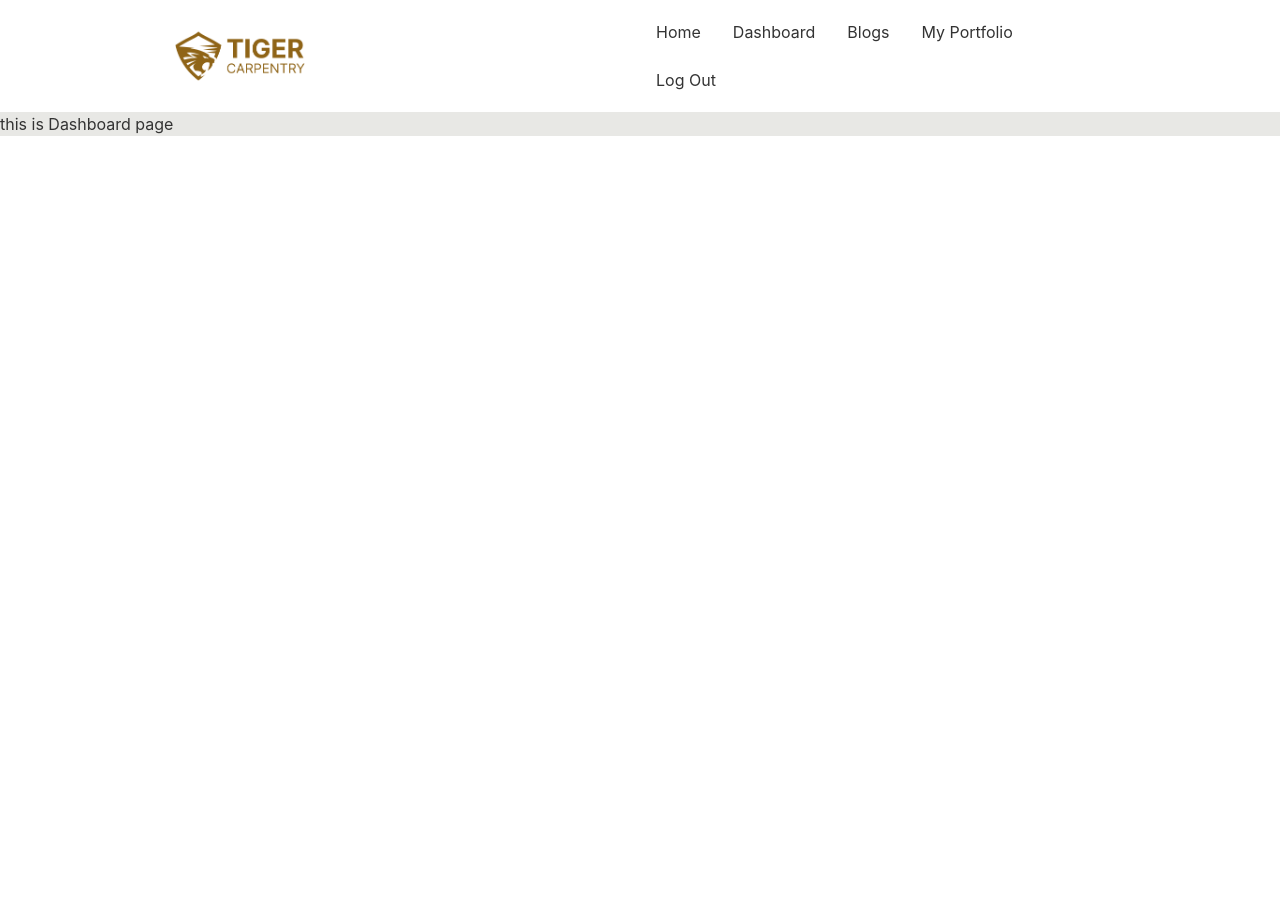
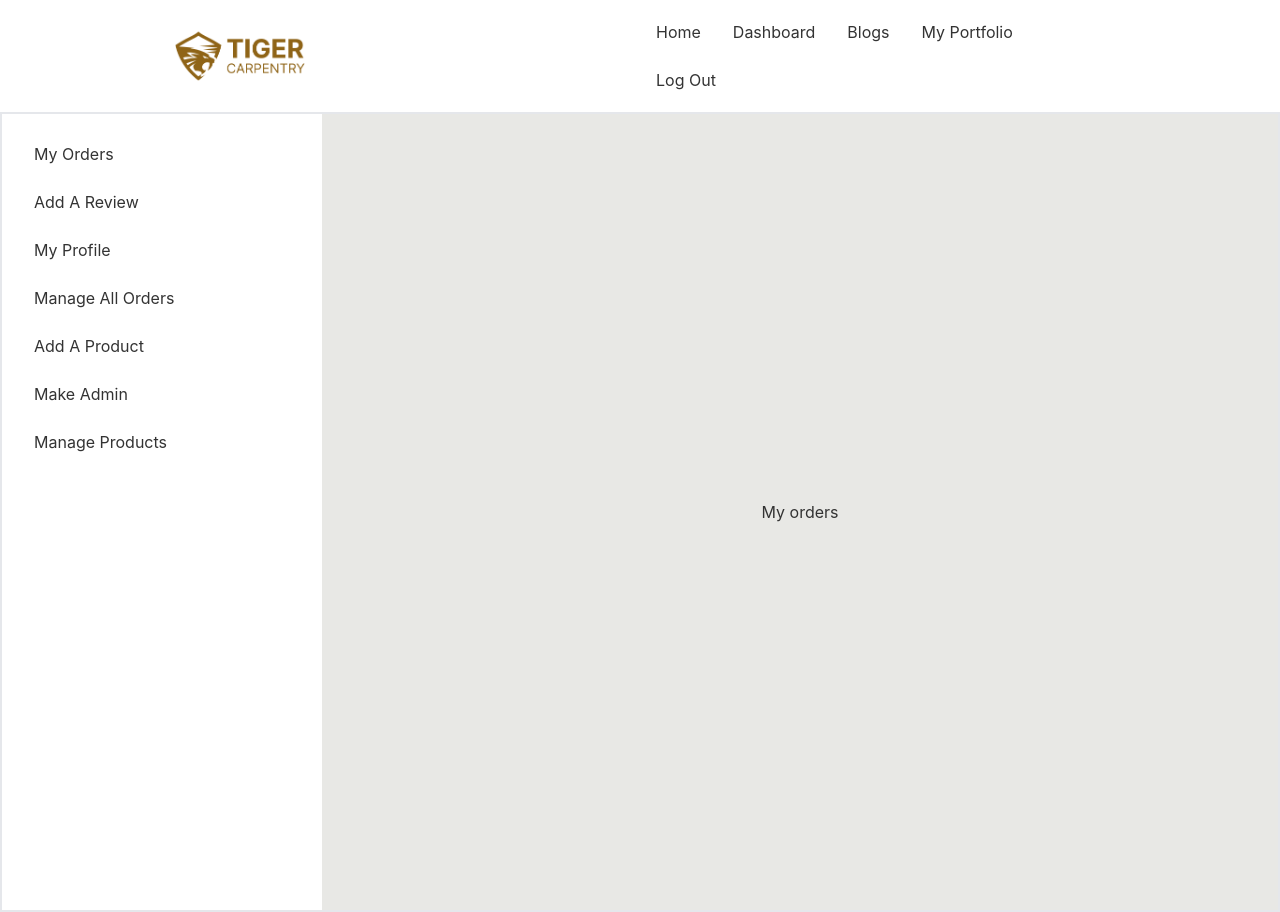
Before and after one commit to abdulmomin956/Tiger-Carpentry-client-side, a React (Create React App) app: page /dashboard in a window 1280 px wide. Before the commit the page ends 800 px from the top, so only its background shows below. Built offline with nearby package versions, Linux system fonts and the light colour scheme; no server answers; sample sign-in values are in the browser's storage.

Commit message:
dashboard with nested route

```diff
--- a/src/App.js
+++ b/src/App.js
@@ -1,7 +1,14 @@
 import { Route, Routes } from 'react-router-dom';
 import './App.css';
 import Blogs from './pages/Blogs/Blogs';
+import AddProduct from './pages/Dashboard/AddProduct';
+import AddReview from './pages/Dashboard/AddReview';
 import Dashboard from './pages/Dashboard/Dashboard';
+import MakeAdmin from './pages/Dashboard/MakeAdmin';
+import ManageOrders from './pages/Dashboard/ManageOrders';
+import ManageProducts from './pages/Dashboard/ManageProducts';
+import MyOrders from './pages/Dashboard/MyOrders';
+import MyProfile from './pages/Dashboard/MyProfile';
 import Home from './pages/Home/Home';
 import Login from './pages/Login/Login';
 import Register from './pages/Login/Register';
@@ -19,9 +26,19 @@ function App() {
         <Route path='/purchase' element={<Purchase />}></Route>
         <Route path='/dashboard' element={
           <RequireAuth>
-            <Dashboard />
+            <Dashboard >
+            </Dashboard>
           </RequireAuth>
-        }></Route>
+        }>
+
+          <Route path='/dashboard/' element={<MyOrders></MyOrders>}></Route>
+          <Route path='/dashboard/add-review' element={<AddReview></AddReview>}></Route>
+          <Route path='/dashboard/my-profile' element={<MyProfile />}></Route>
+          <Route path='/dashboard/manage-orders' element={<ManageOrders />}></Route>
+          <Route path='/dashboard/add-product' element={<AddProduct />}></Route>
+          <Route path='/dashboard/make-admin' element={<MakeAdmin />}></Route>
+          <Route path='/dashboard/manage-products' element={<ManageProducts />}></Route>
+        </Route>
         <Route path='/blogs' element={<Blogs />}></Route>
         <Route path='/portfolio' element={<Portfolio />}></Route>
         <Route path='/login' element={<Login />}></Route>
--- /dev/null
+++ b/src/pages/Dashboard/AddProduct.js
@@ -0,0 +1,11 @@
+import React from 'react';
+
+const AddProduct = () => {
+    return (
+        <div>
+            <h1>Add A Product</h1>
+        </div>
+    );
+};
+
+export default AddProduct;
--- /dev/null
+++ b/src/pages/Dashboard/AddReview.js
@@ -0,0 +1,11 @@
+import React from 'react';
+
+const AddReview = () => {
+    return (
+        <div>
+            <h1>Add a review</h1>
+        </div>
+    );
+};
+
+export default AddReview;
--- a/src/pages/Dashboard/Dashboard.js
+++ b/src/pages/Dashboard/Dashboard.js
@@ -1,9 +1,30 @@
 import React from 'react';
+import { Link, Outlet } from 'react-router-dom';
 
 const Dashboard = () => {
     return (
-        <div>
-            <h1>this is Dashboard page</h1>
+        <div class="drawer drawer-mobile border-2">
+            <input id="my-drawer-2" type="checkbox" class="drawer-toggle" />
+            <div class="drawer-content flex flex-col items-center justify-center">
+                {/* <!-- Page content here --> */}
+                <Outlet />
+                <label for="my-drawer-2" class="btn btn-primary drawer-button lg:hidden">Open drawer</label>
+
+            </div>
+            <div class="drawer-side">
+                <label for="my-drawer-2" class="drawer-overlay"></label>
+                <ul class="menu p-4 overflow-y-auto w-80 bg-base-100 text-base-content">
+                    {/* <!-- Sidebar content here --> */}
+                    <li><Link to='/dashboard'>My Orders</Link></li>
+                    <li><Link to='/dashboard/add-review'>Add A Review</Link></li>
+                    <li><Link to='/dashboard/my-profile'>My Profile</Link></li>
+                    <li><Link to='/dashboard/manage-orders'>Manage All Orders</Link></li>
+                    <li><Link to='/dashboard/add-product'>Add A Product</Link></li>
+                    <li><Link to='/dashboard/make-admin'>Make Admin</Link></li>
+                    <li><Link to='/dashboard/manage-products'>Manage Products</Link></li>
+                </ul>
+
+            </div>
         </div>
     );
 };
--- /dev/null
+++ b/src/pages/Dashboard/MakeAdmin.js
@@ -0,0 +1,11 @@
+import React from 'react';
+
+const MakeAdmin = () => {
+    return (
+        <div>
+            <h1>Make admin</h1>
+        </div>
+    );
+};
+
+export default MakeAdmin;
--- /dev/null
+++ b/src/pages/Dashboard/ManageOrders.js
@@ -0,0 +1,11 @@
+import React from 'react';
+
+const ManageOrders = () => {
+    return (
+        <div>
+            <h1>Manage all orders</h1>
+        </div>
+    );
+};
+
+export default ManageOrders;
--- /dev/null
+++ b/src/pages/Dashboard/ManageProducts.js
@@ -0,0 +1,11 @@
+import React from 'react';
+
+const ManageProducts = () => {
+    return (
+        <div>
+            <h1>Manage Products</h1>
+        </div>
+    );
+};
+
+export default ManageProducts;
--- /dev/null
+++ b/src/pages/Dashboard/MyOrders.js
@@ -0,0 +1,11 @@
+import React from 'react';
+
+const MyOrders = () => {
+    return (
+        <div>
+            <h1>My orders</h1>
+        </div>
+    );
+};
+
+export default MyOrders;
--- /dev/null
+++ b/src/pages/Dashboard/MyProfile.js
@@ -0,0 +1,11 @@
+import React from 'react';
+
+const MyProfile = () => {
+    return (
+        <div>
+            <h1>My Profile</h1>
+        </div>
+    );
+};
+
+export default MyProfile;
--- /dev/null
+++ b/src/pages/shared/LoadSpinner.js
@@ -0,0 +1,14 @@
+import React from 'react';
+
+const LoadSpinner = () => {
+    return (
+
+        <svg role="status" class="w-20 h-20 mr-2 text-gray-200 animate-spin dark:text-gray-600 fill-primary" viewBox="0 0 100 101" fill="none" xmlns="http://www.w3.org/2000/svg">
+            <path d="M100 50.5908C100 78.2051 77.6142 100.591 50 100.591C22.3858 100.591 0 78.2051 0 50.5908C0 22.9766 22.3858 0.59082 50 0.59082C77.6142 0.59082 100 22.9766 100 50.5908ZM9.08144 50.5908C9.08144 73.1895 27.4013 91.5094 50 91.5094C72.5987 91.5094 90.9186 73.1895 90.9186 50.5908C90.9186 27.9921 72.5987 9.67226 50 9.67226C27.4013 9.67226 9.08144 27.9921 9.08144 50.5908Z" fill="currentColor" />
+            <path d="M93.9676 39.0409C96.393 38.4038 97.8624 35.9116 97.0079 33.5539C95.2932 28.8227 92.871 24.3692 89.8167 20.348C85.8452 15.1192 80.8826 10.7238 75.2124 7.41289C69.5422 4.10194 63.2754 1.94025 56.7698 1.05124C51.7666 0.367541 46.6976 0.446843 41.7345 1.27873C39.2613 1.69328 37.813 4.19778 38.4501 6.62326C39.0873 9.04874 41.5694 10.4717 44.0505 10.1071C47.8511 9.54855 51.7191 9.52689 55.5402 10.0491C60.8642 10.7766 65.9928 12.5457 70.6331 15.2552C75.2735 17.9648 79.3347 21.5619 82.5849 25.841C84.9175 28.9121 86.7997 32.2913 88.1811 35.8758C89.083 38.2158 91.5421 39.6781 93.9676 39.0409Z" fill="currentFill" />
+        </svg>
+
+    );
+};
+
+export default LoadSpinner;
--- a/src/pages/shared/RequireAuth.js
+++ b/src/pages/shared/RequireAuth.js
@@ -2,13 +2,14 @@ import React from 'react';
 import { useAuthState } from 'react-firebase-hooks/auth';
 import { Navigate, useLocation } from 'react-router-dom';
 import auth from '../../firebase.init';
+import LoadSpinner from './LoadSpinner';
 
 const RequireAuth = ({ children }) => {
     const [user, loading, error] = useAuthState(auth);
     let location = useLocation();
     if (loading) {
         return <div className='h-screen flex justify-center items-center'>
-            <h1 className='text-2xl'>Loading</h1>
+            <LoadSpinner></LoadSpinner>
         </div>
     }
     if (!user) {
```
